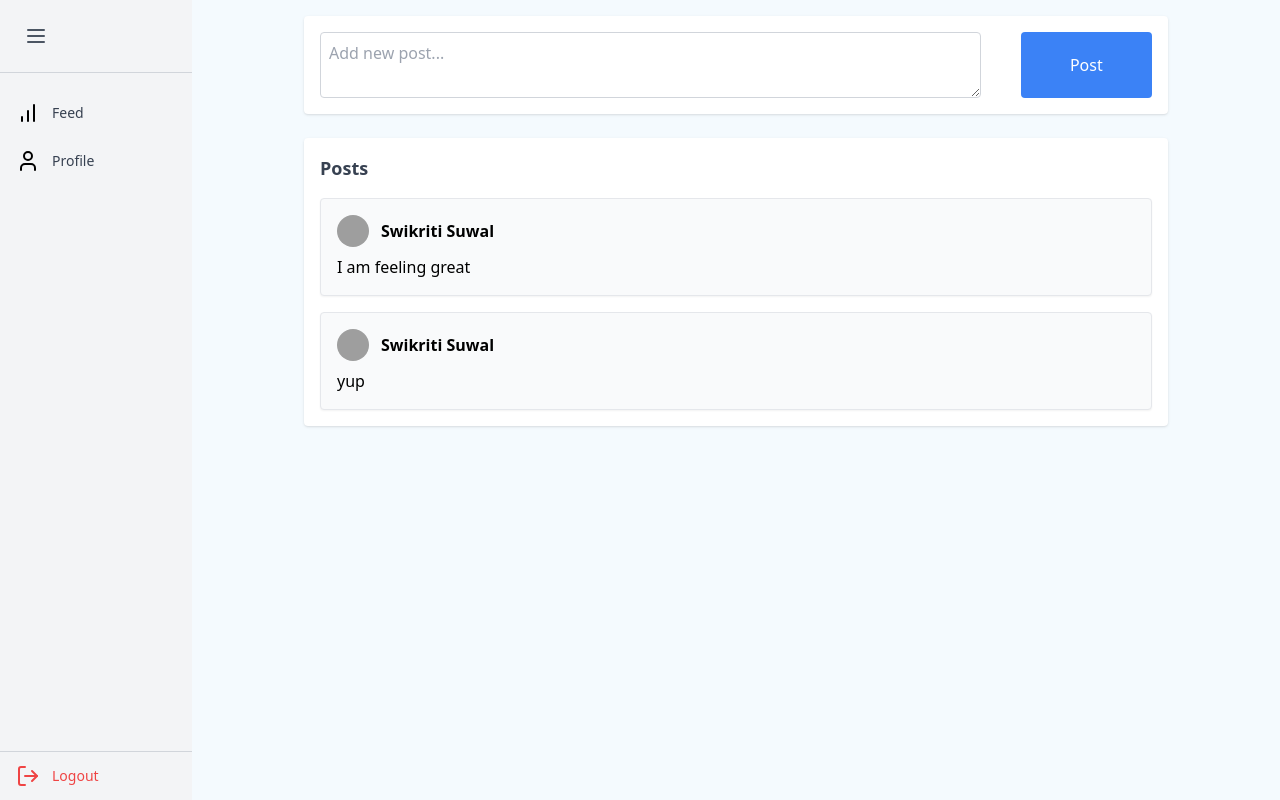
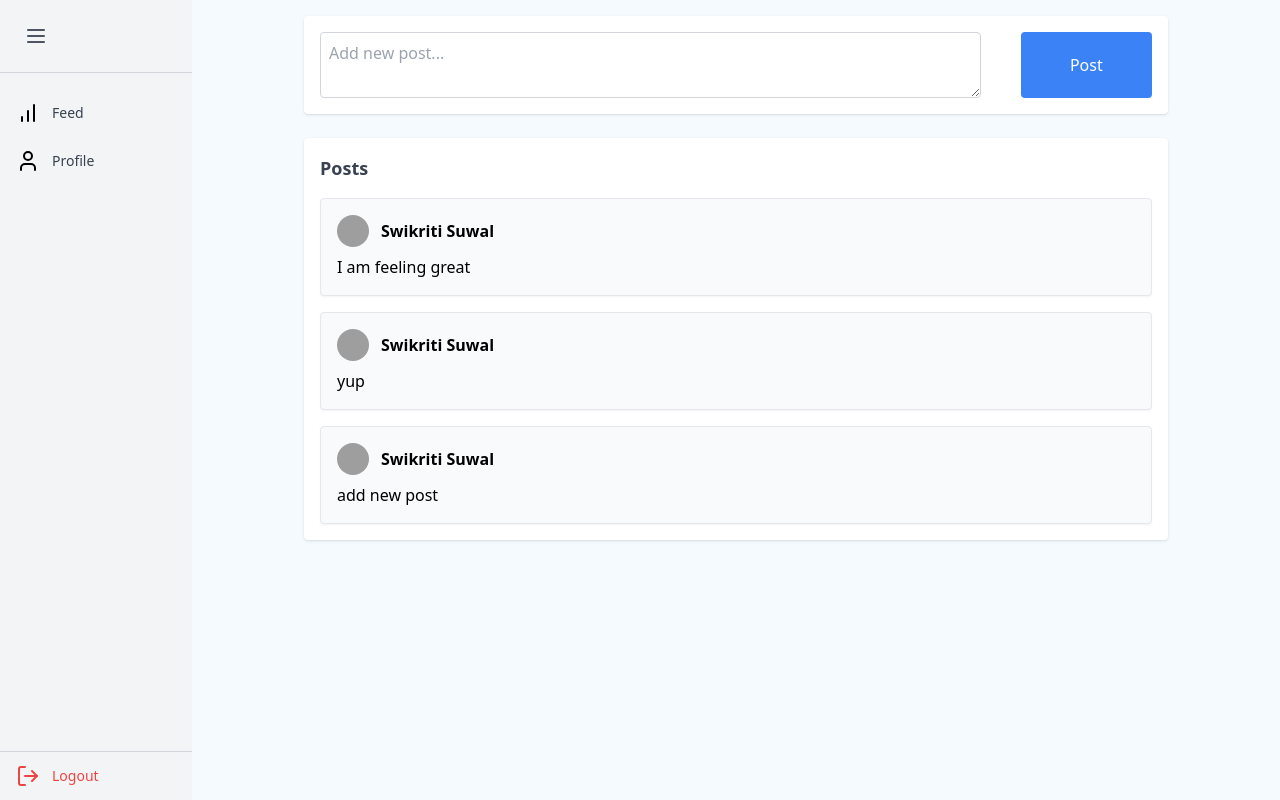
Before and after one commit to saradbabushrestha/GIT-Bootcamp, a React (Vite) app in the folder group-task/: page /1/feed in a window 1280 px wide. Built offline with nearby package versions, Linux system fonts and the light colour scheme; data requests are answered from the project's data file; grey boxes are pictures that could not be loaded.

Commit message:
urole to role, username to name edit

```diff
--- a/group-task/src/Pages/Feed.tsx
+++ b/group-task/src/Pages/Feed.tsx
@@ -2,7 +2,7 @@ import React, { useEffect, useState } from "react";
 import { useParams } from "react-router-dom";
 import { useDispatch, useSelector } from "react-redux";
 import { setUserFeed } from "../redux/slices/userSlice";
-import { getFeed, addPostToFeed, getUserById } from "../redux/services/feedServices";
+import { getFeed, addPostToFeed, getUserById} from "../redux/services/feedServices";
 import { RootState } from "../redux/store";
 
 const Feed = () => {
--- a/group-task/src/components/TopCard.tsx
+++ b/group-task/src/components/TopCard.tsx
@@ -5,7 +5,7 @@ type TopCardProps = {
   user: User;
 };
 
-const TopCard: React.FC<TopCardProps> = ({ user, bio, country }) => {
+const TopCard: React.FC<TopCardProps> = ({ user }) => {
   return (
     <div className="bg-white p-6 rounded-lg shadow mb-6">
       <div className="flex flex-col lg:flex-row items-center justify-between space-y-6 lg:space-y-0 lg:space-x-6">
@@ -16,7 +16,9 @@ const TopCard: React.FC<TopCardProps> = ({ user, bio, country }) => {
             className="w-24 h-24 sm:w-32 sm:h-32 lg:w-36 lg:h-36 rounded-full mb-4 lg:mb-0"
           />
           <div className="p-4">
-            <h2 className="text-2xl font-semibold">{user.name}</h2>
+            <h2 className="text-2xl font-semibold">
+              {user.name}
+            </h2>
             <p className="text-gray-600">{user.role}</p>
             {/* <p className="text-gray-500">Tinkune, Bhaktapur</p> */}
           </div>
--- a/group-task/src/database/db.json
+++ b/group-task/src/database/db.json
@@ -15,6 +15,11 @@
           "id": "1735554519540",
           "name": "Swikriti Suwal",
           "text": "yup"
+        },
+        {
+          "id": "1735558012180",
+          "name": "Swikriti Suwal",
+          "text": "add new post"
         }
       ]
     },
--- a/group-task/src/types/users/users.ts
+++ b/group-task/src/types/users/users.ts
@@ -1,10 +1,10 @@
 export type User = {
   id: string;
-  username: string;
+  name: string;
   email: string;
   password: string;
   rePassword: string;
   rememberMe: boolean;
   acceptTerm: boolean;
-  urole: "user" | "admin" | "superadmin";
+  role: "user" | "admin" | "superadmin";
 };
```
Also changed, not shown: group-task/src/redux/services/feedServices.ts (line endings or trailing spaces).
